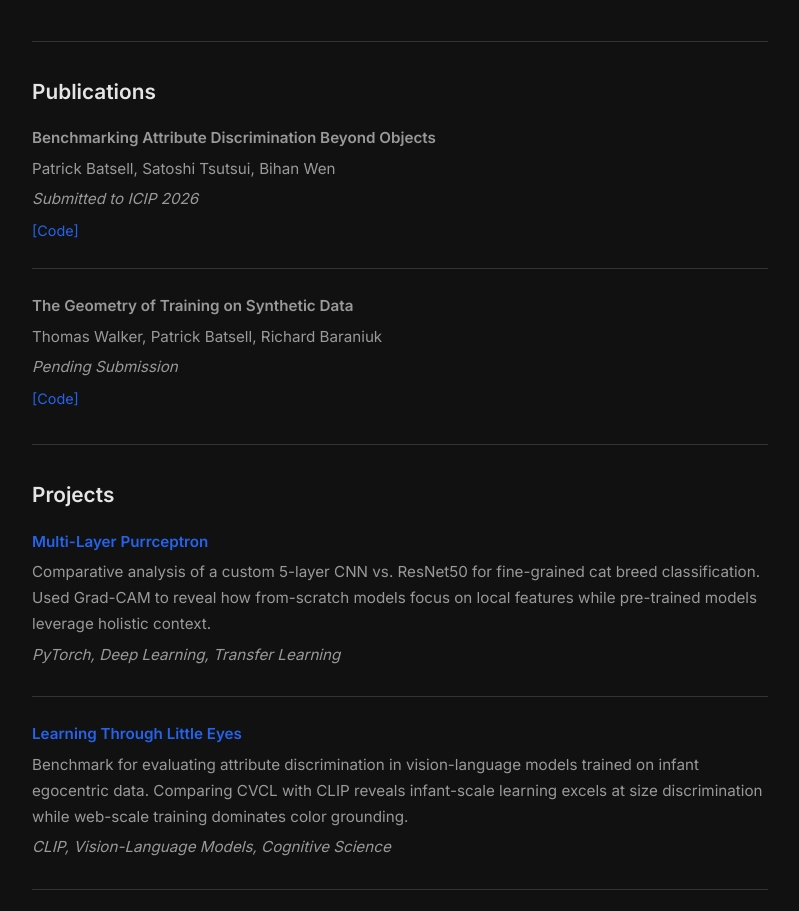
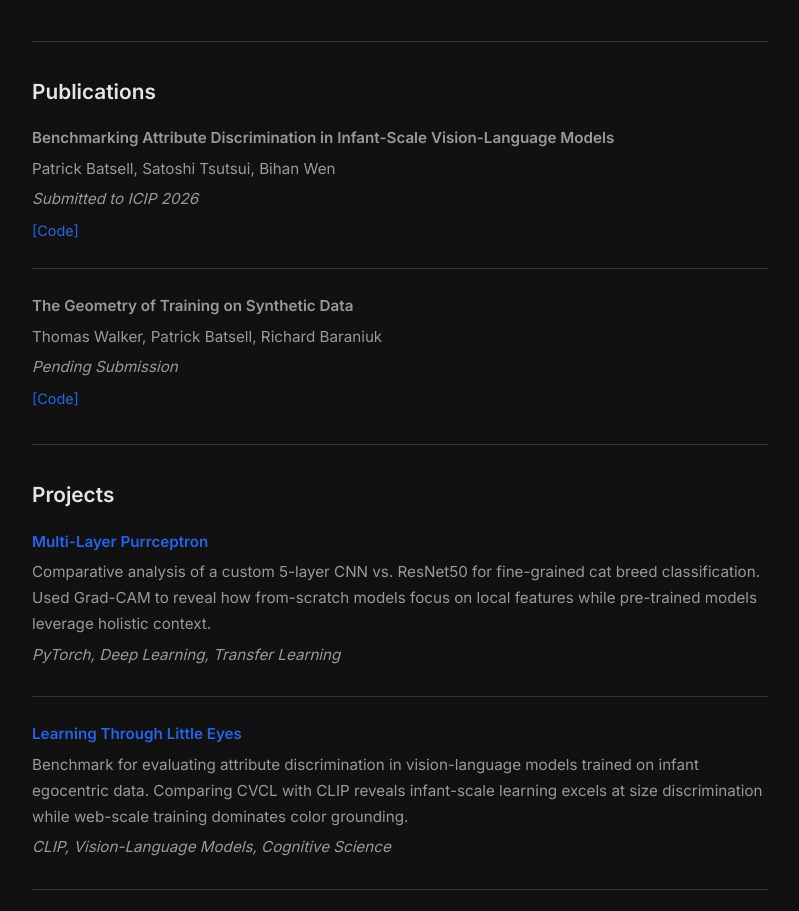
Before and after one commit to PatrickBats/PatrickBats.github.io, a plain HTML site: page index.html in a window 1280 px wide. Shown: the part 826-1737 px from the top of the page, without its empty margins (240-1039 px from the left). Drawn offline with Linux system fonts and the light colour scheme.

Commit message:
fixed papername

```diff
--- a/index.html
+++ b/index.html
@@ -63,7 +63,7 @@
             <h2>Publications</h2>
             <div class="pub-list">
                 <div class="pub-item">
-                    <p class="pub-title">Benchmarking Attribute Discrimination Beyond Objects</p>
+                    <p class="pub-title">Benchmarking Attribute Discrimination in Infant-Scale Vision-Language Models</p>
                     <p class="pub-authors">Patrick Batsell, Satoshi Tsutsui, Bihan Wen</p>
                     <p class="pub-venue">Submitted to ICIP 2026</p>
                     <div class="pub-links">
```
